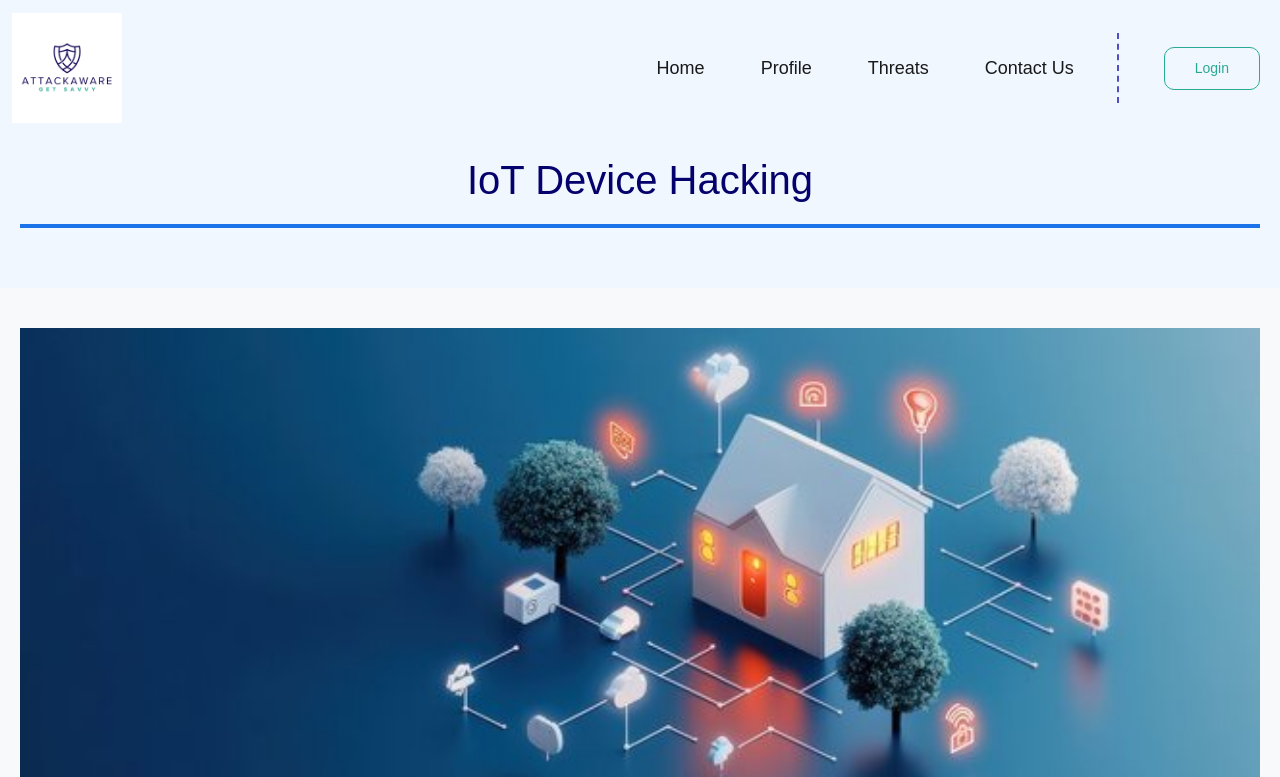
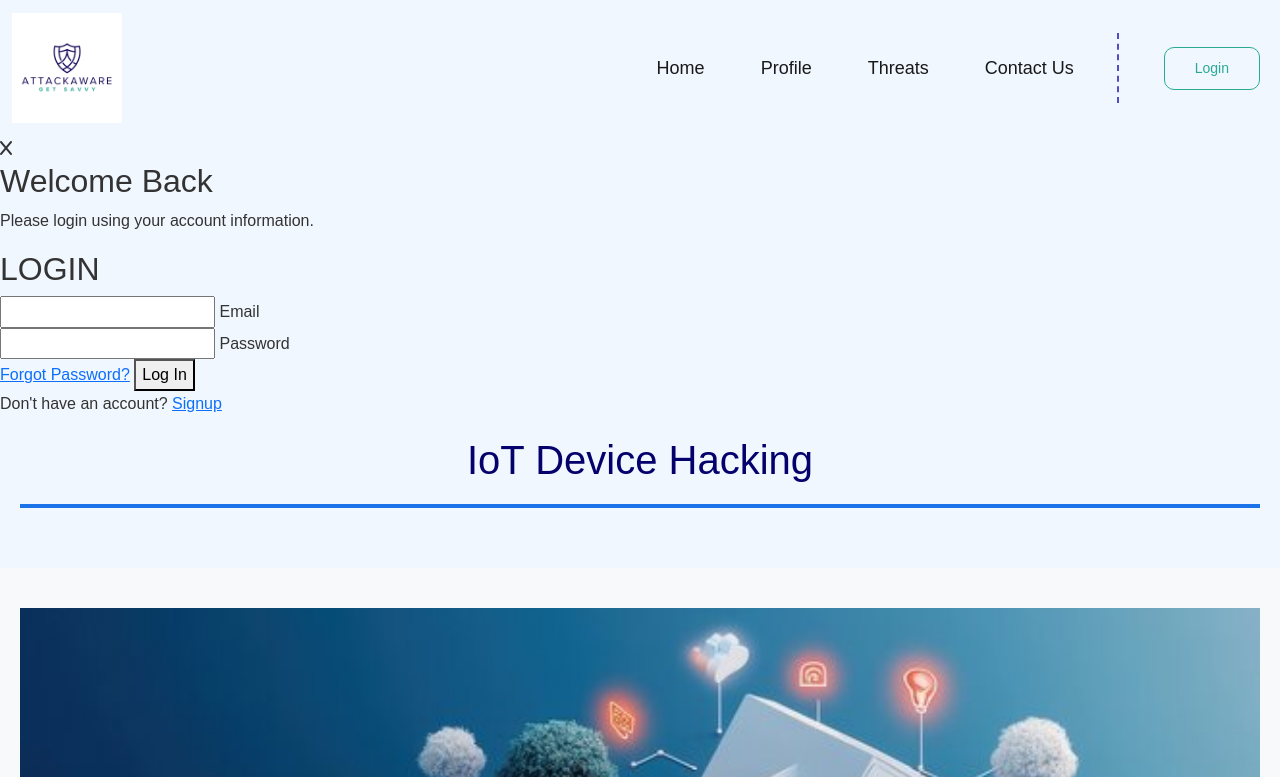
Before and after one commit to TenacioussD/attack-aware-mvp, a Flask app: page /IoT in a window 1280 px wide. Shown: the top 777 px of the page. Run offline with Flask 3, Linux system fonts and the light colour scheme; some libraries are stand-ins or nearby versions.

Commit message:
Start of login popup

```diff
--- a/attack-aware/main.py
+++ b/attack-aware/main.py
@@ -302,5 +302,11 @@ def totalTopics():
     # Do something with total_topics
     return total_topics
 
+# Route to login
+@app.route('/login', methods=['POST'])
+def login():
+    login_instance = Login()
+    return login_instance.post()
+
 if __name__ == "__main__":
     app.run(debug=True)  # Enables debug mode to rerun the application when changes are made
--- a/attack-aware/templates/base.html
+++ b/attack-aware/templates/base.html
@@ -55,6 +55,38 @@
         </div>
     </div>
 </header>
+
+<!-- LOGIN POPUP FORM -->
+<div class="login-popup" id="loginPopup">
+    <div class="close-btn" id="closePopup">
+        <i class="fa-solid fa-x"></i>
+    </div>
+    <div class="login-form login">
+        <div class="left-info">
+            <h2>Welcome Back</h2>
+            <p>Please login using your account information.</p>
+        </div>
+        <div class="form-content">
+            <h2>LOGIN</h2>
+            <form action="{{ url_for('login') }}" method="post">
+                <div class="input-field">
+                    <input type="text" name="email" required>
+                    <label>Email</label>
+                </div>
+                <div class="input-field">
+                    <input type="password" name="password" required>
+                    <label>Password</label>
+                </div>
+                <a href="#" class="forgot-password">Forgot Password?</a>
+                <button type="submit" name="action" value="login">Log In</button>
+            </form>
+            <div class="bottom-link">
+                Don't have an account?
+                <a href="#" id="signupLink">Signup</a>
+            </div>
+        </div>
+    </div>
+</div>
 
 <!-- Main inheritable content -->
 <main>
```
Also changed, not shown: attack-aware/static/js/login_popup.js (added, +25 -0 lines).
